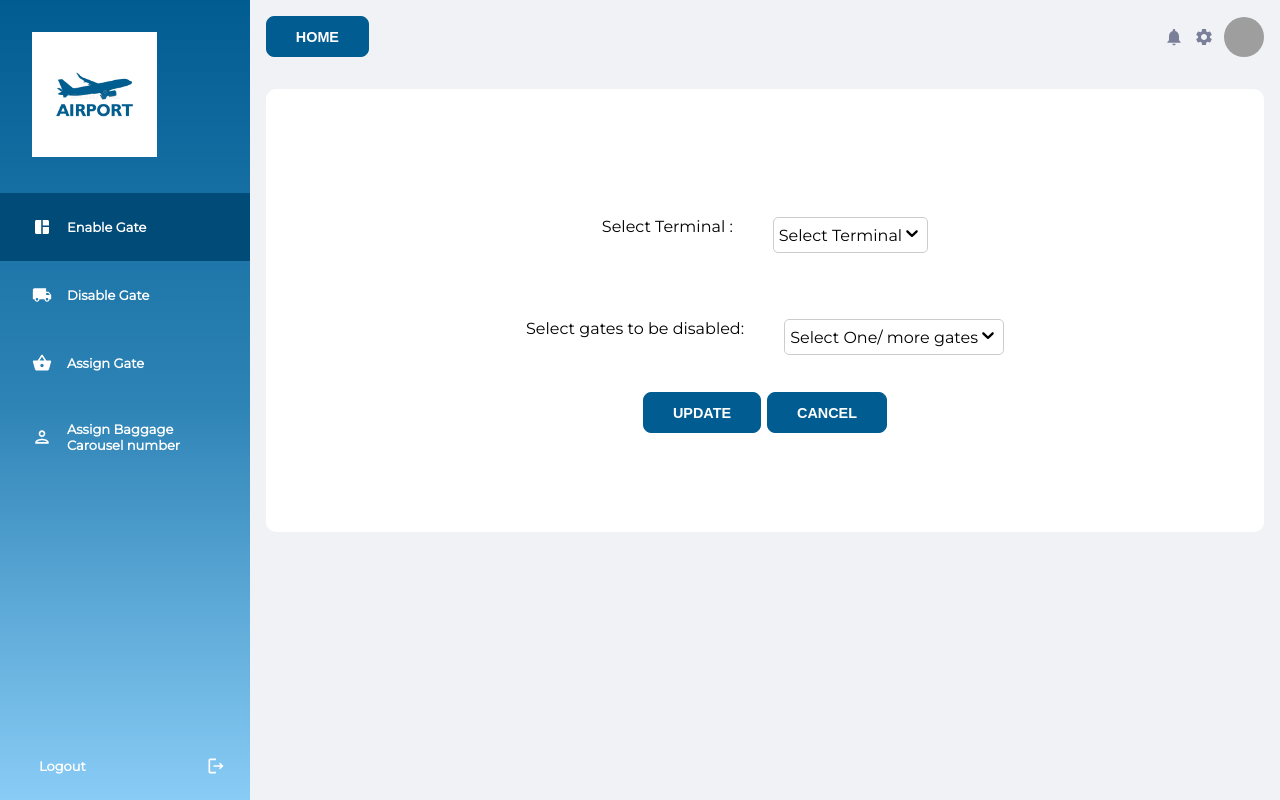
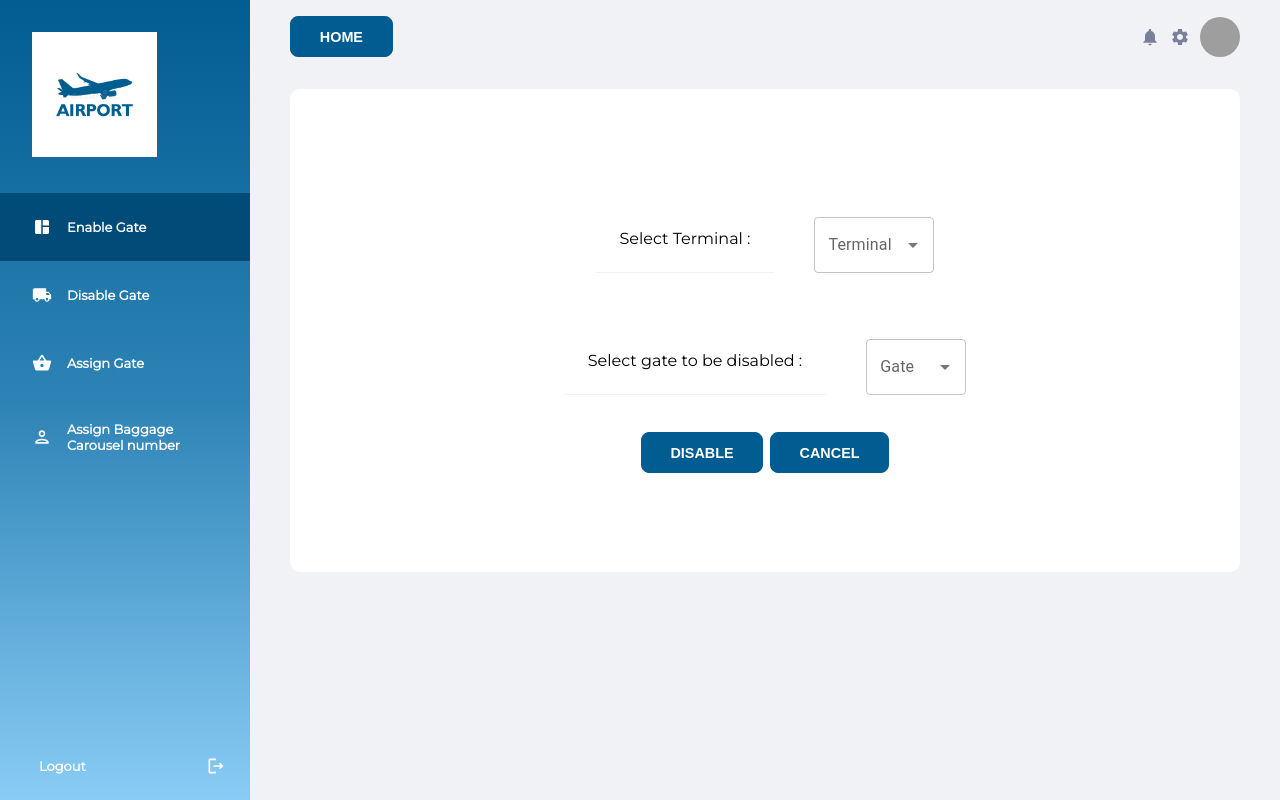
Before and after one commit to VLRamya/Airport-Management-System, a React (Create React App) app in the folder frontend/: page /disablegate in a window 1280 px wide. Built offline with nearby package versions, Linux system fonts and the light colour scheme; no server answers; grey boxes are pictures that could not be loaded; the HTML template or start-up script is replaced by a standard one.

Commit message:
Added Disable Gate functionality

```diff
--- a/frontend/src/pages/DisableGate/index.jsx
+++ b/frontend/src/pages/DisableGate/index.jsx
@@ -1,4 +1,122 @@
-import React, {useState, useEffect} from 'react';
+import { CookieTwoTone } from "@mui/icons-material";
+import { Autocomplete, Container, TextField, Typography } from "@mui/material";
+import { Box } from "@mui/system";
+import axios from "axios";
+import { useEffect, useState } from "react";
+import DashboardHeader from '../../components/DashboardHeader';
+import { useNavigate } from 'react-router-dom';
+
+function App() {
+  const [data, setData] = useState([]);
+  const [getTerminal, setTerminal] = useState([]);
+  const [getGate, setGate] = useState([]);
+  const [terminalinputValue, setTerminalInputValue] = useState('');
+  const [gateinputValue, setGateInputValue] = useState('');
+  useEffect(() => {
+    axios
+      .get(
+        "http://localhost:5001/gates/enabledGates"
+      )
+      .then((response) => {
+        // console.log(response);
+        setData(response.data);
+      })
+      .catch((err) => {
+        console.log(err);
+      });
+  }, []);
+
+  const terminal = [...new Set(data.map((item) => item.TERMINAL_NUMBER))];
+  // console.log(terminal);
+
+  // console.log(data);
+
+  const handleTerminal = (event, value) => {
+    let gates = data.filter((gate) => gate.TERMINAL_NUMBER === value);
+    gates = [...new Set(gates.map((item) => item.GATE_NUMBER))];
+    gates.sort();
+
+    setGate(gates);
+  };
+
+  const navigate = useNavigate();
+  const disableGate = async (e) => {
+    console.log("test");
+    e.preventDefault();
+    await axios.patch(`http://localhost:5001/gates/disableGate/${terminalinputValue}/${gateinputValue}`,{
+        terminal: terminalinputValue,
+        gate: gateinputValue,
+    });
+    navigate("/");
+}
+
+  return (
+    <Container>
+        <div className='dashboard-content'>
+            <DashboardHeader
+                btnText="Home" />
+            <form onSubmit={ disableGate }>
+                <div className='dashboard-content-dropdown'>
+                    {/* <table> */}
+                        <div className='dropdown'>
+                            <td><label>Select Terminal :</label></td>
+                            {/* <Typography>Dependent Select Field</Typography> */}
+                            <Autocomplete style={{width: '120px'}}
+                              //value={value}
+                              onChange={(event, value) => handleTerminal(event, value)}
+                              inputValue={terminalinputValue}
+                              onInputChange={(event, newInputValue) => {
+                                setTerminalInputValue(newInputValue);
+                              }}
+                              id="terminal"
+                              getOptionLabel={(terminal) => `${terminal}`}
+                              options={terminal}
+                              isOptionEqualToValue={(option, value) => option.GATE_NUMBER === value.GATE_NUMBER}
+                              noOptionsText={"No Available Data"}
+                              renderOption={(props, terminal) => (
+                                <Box component="li" {...props} key={terminal} value={getTerminal}>
+                                  {terminal}
+                                </Box>
+                              )}
+                              renderInput={(params) => <TextField {...params} label="Terminal" />}
+                            />
+                        </div>
+                        <div className='dropdown'>
+                            <td><label>Select gate to be disabled :</label></td>
+                            <Autocomplete style={{width: '100px'}}
+                              inputValue={gateinputValue}
+                              onInputChange={(event, newInputValue) => {
+                                setGateInputValue(newInputValue);
+                              }}
+                              id="gate"
+                              getOptionLabel={(getGate) => `${getGate}`}
+                              options={getGate}
+                              isOptionEqualToValue={(option, value) => option.GATE_NUMBER === value.GATE_NUMBER}
+                              noOptionsText={"No Available User"}
+                              renderOption={(props, getGate) => (
+                                <Box component="li" {...props} key={getGate}>
+                                  {getGate}
+                                </Box>
+                              )}
+                              renderInput={(params) => <TextField {...params} label="Gate" />}
+                            />
+                        </div>
+                        <div>
+                        <button className='dashbord-btn' onClick={ disableGate }> Disable </button>
+                        <button className='dashbord-btn' > Cancel </button>
+                    </div>
+                    {/* </table> */}
+                </div>
+            </form>
+        </div>
+                        {/* <Autocomplete /> */}
+    </Container>
+  );
+}
+
+export default App;
+
+/*import React, {useState, useEffect} from 'react';
 import DashboardHeader from '../../components/DashboardHeader';
 import Dropdown from '../../utils/dropdown/Dropdown';
 import '../styles.css';
@@ -52,4 +170,4 @@ function EnableGate() {
     )
 }
 
-export default EnableGate;
+export default EnableGate; */
--- a/frontend/src/pages/EnableGate/index.jsx
+++ b/frontend/src/pages/EnableGate/index.jsx
@@ -10,10 +10,12 @@ function App() {
   const [data, setData] = useState([]);
   const [getTerminal, setTerminal] = useState([]);
   const [getGate, setGate] = useState([]);
+  const [terminalinputValue, setTerminalInputValue] = useState('');
+  const [gateinputValue, setGateInputValue] = useState('');
   useEffect(() => {
     axios
       .get(
-        "http://localhost:5001/gates/GroupGates"
+        "http://localhost:5001/gates/DisabledGates"
       )
       .then((response) => {
         // console.log(response);
@@ -41,9 +43,9 @@ function App() {
   const enableGate = async (e) => {
     console.log("test");
     e.preventDefault();
-    await axios.patch(`http://localhost:5001/gates/enableGate/:${terminal}/:${getGate}`,{
-        terminal: terminal,
-        gate: getGate,
+    await axios.patch(`http://localhost:5001/gates/enableGate/${terminalinputValue}/${gateinputValue}`,{
+        terminal: terminalinputValue,
+        gate: gateinputValue,
     });
     navigate("/");
 }
@@ -60,7 +62,12 @@ function App() {
                             <td><label>Select Terminal :</label></td>
                             {/* <Typography>Dependent Select Field</Typography> */}
                             <Autocomplete style={{width: '120px'}}
+                              //value={value}
                               onChange={(event, value) => handleTerminal(event, value)}
+                              inputValue={terminalinputValue}
+                              onInputChange={(event, newInputValue) => {
+                                setTerminalInputValue(newInputValue);
+                              }}
                               id="terminal"
                               getOptionLabel={(terminal) => `${terminal}`}
                               options={terminal}
@@ -77,6 +84,10 @@ function App() {
                         <div className='dropdown'>
                             <td><label>Select gate to be enabled :</label></td>
                             <Autocomplete style={{width: '100px'}}
+                              inputValue={gateinputValue}
+                              onInputChange={(event, newInputValue) => {
+                                setGateInputValue(newInputValue);
+                              }}
                               id="gate"
                               getOptionLabel={(getGate) => `${getGate}`}
                               options={getGate}
```
Also changed, not shown: 2 other files (tests, documents, lock files or other folders).
